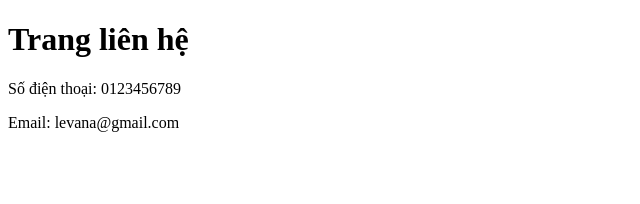
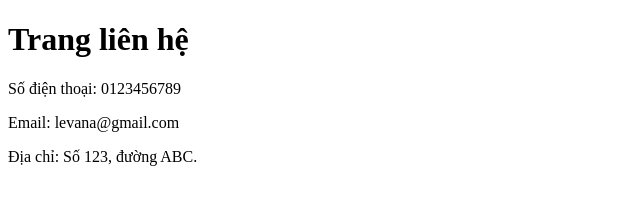
Before and after one commit to namdp1999/product-exam-t1-24, a plain HTML site: page lien-he.html in a window 1280 px wide. Shown: the whole page, without its empty margins (0-640 px from the left). Drawn offline with Linux system fonts and the light colour scheme.

Commit message:
Update address

```diff
--- a/lien-he.html
+++ b/lien-he.html
@@ -10,5 +10,6 @@
 
   <p>Số điện thoại: 0123456789</p>
   <p>Email: levana@gmail.com</p>
+  <p>Địa chỉ: Số 123, đường ABC.</p>
 </body>
 </html>
```
